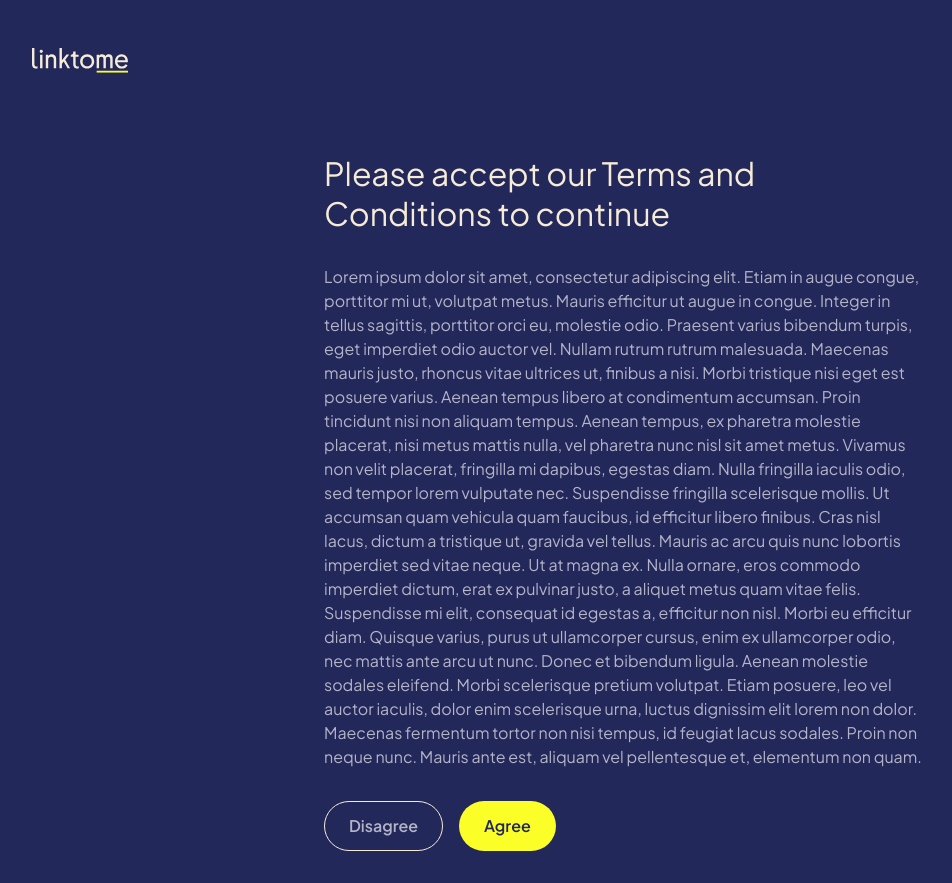
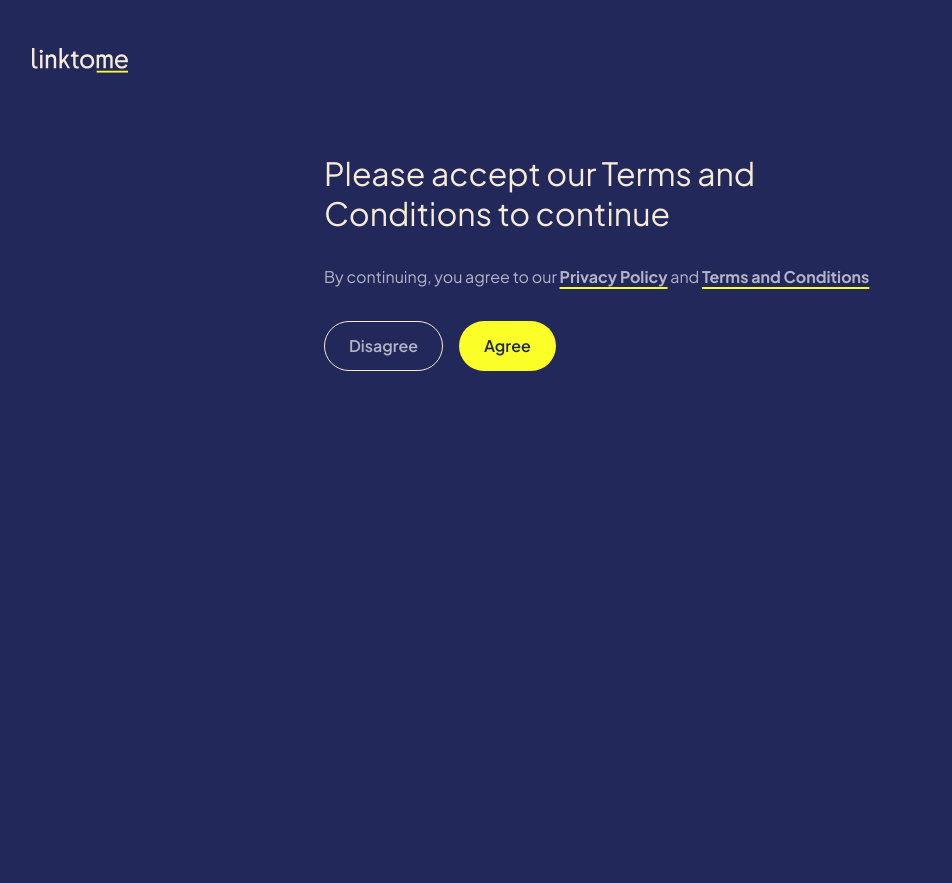
Before and after one commit to wadzee/linktome-dashboard, a Next.js app: page /welcome in a window 1280 px wide. Shown: the whole page, without its empty margins (16-968 px from the left). After the commit the page ends 800 px from the top, so only its background shows below. Built offline with nearby package versions, Linux system fonts and the light colour scheme; no server answers.

Commit message:
fix minor issue

```diff
--- a/src/components/Inputs/SelectField.tsx
+++ b/src/components/Inputs/SelectField.tsx
@@ -37,9 +37,9 @@ export function SelectField<TValue extends FieldValues>({
   return (
     <div className="relative">
       <Flex className={classNames("textfield", errors && "!border-red-500")}>
-        <select {...rest} {...register(name)}>
+        <select {...rest} {...register(name)} className="!bg-transparent">
           {options.map(({ label, value }, idx) => (
-            <option value={value} key={idx}>
+            <option value={value} key={idx} className="text-navy">
               {label}
             </option>
           ))}
--- a/src/components/Inputs/TextField.tsx
+++ b/src/components/Inputs/TextField.tsx
@@ -47,7 +47,7 @@ export function TextField<TValue extends FieldValues>({
               },
             }),
           })}
-          className={classNames("peer", label && "mt-3")}
+          className={classNames("peer z-10", label && "mt-3")}
         />
         {label && (
           <label
--- a/src/modules/welcome/CreateAPassword.tsx
+++ b/src/modules/welcome/CreateAPassword.tsx
@@ -26,7 +26,7 @@ export function CreateAPassword({ username, next }: CreateAPasswordProps) {
   const {
     register,
     handleSubmit,
-    formState: { errors },
+    formState: { errors, isSubmitting },
     watch,
   } = useForm<PasswordFormInput>({
     defaultValues: {
@@ -131,8 +131,12 @@ export function CreateAPassword({ username, next }: CreateAPasswordProps) {
         <Button
           type="submit"
           disabled={
-            !containMinimumLength || !containNumber || !containUppercaseLetter
+            !containMinimumLength ||
+            !containNumber ||
+            !containUppercaseLetter ||
+            isSubmitting
           }
+          isLoading={isSubmitting}
           className="w-full sm:w-fit"
         >
           Next
--- a/src/modules/welcome/ProfileCreation.tsx
+++ b/src/modules/welcome/ProfileCreation.tsx
@@ -63,7 +63,7 @@ export function ProfileCreation({
   const {
     register,
     handleSubmit,
-    formState: { errors, defaultValues },
+    formState: { errors, defaultValues, isSubmitting },
     setValue,
     watch,
   } = useForm<UserProfileInputForm>({
@@ -172,7 +172,11 @@ export function ProfileCreation({
           onImageUploaded={handleImageUpload}
           customFilename="image"
         />
-        <Button type="submit" className="mb-4 sm:w-fit">
+        <Button
+          type="submit"
+          className="mb-4 sm:w-fit"
+          isLoading={isSubmitting}
+        >
           Done
         </Button>
       </List>
--- a/src/modules/welcome/TermsAndCondition.tsx
+++ b/src/modules/welcome/TermsAndCondition.tsx
@@ -1,3 +1,4 @@
+import Link from "next/link";
 import { Button } from "src/components/Button/Button";
 import { Flex } from "src/components/Flex/Flex";
 import { List } from "src/components/List/List";
@@ -11,30 +12,22 @@ export function TermsAndCondition({ next }: TermsAndConditionProps) {
     <List gap="gap-4" className="gap-8 mb-8">
       <h3>Please accept our Terms and Conditions to continue</h3>
       <p className="text-light-navy">
-        Lorem ipsum dolor sit amet, consectetur adipiscing elit. Etiam in augue
-        congue, porttitor mi ut, volutpat metus. Mauris efficitur ut augue in
-        congue. Integer in tellus sagittis, porttitor orci eu, molestie odio.
-        Praesent varius bibendum turpis, eget imperdiet odio auctor vel. Nullam
-        rutrum rutrum malesuada. Maecenas mauris justo, rhoncus vitae ultrices
-        ut, finibus a nisi. Morbi tristique nisi eget est posuere varius. Aenean
-        tempus libero at condimentum accumsan. Proin tincidunt nisi non aliquam
-        tempus. Aenean tempus, ex pharetra molestie placerat, nisi metus mattis
-        nulla, vel pharetra nunc nisl sit amet metus. Vivamus non velit
-        placerat, fringilla mi dapibus, egestas diam. Nulla fringilla iaculis
-        odio, sed tempor lorem vulputate nec. Suspendisse fringilla scelerisque
-        mollis. Ut accumsan quam vehicula quam faucibus, id efficitur libero
-        finibus. Cras nisl lacus, dictum a tristique ut, gravida vel tellus.
-        Mauris ac arcu quis nunc lobortis imperdiet sed vitae neque. Ut at magna
-        ex. Nulla ornare, eros commodo imperdiet dictum, erat ex pulvinar justo,
-        a aliquet metus quam vitae felis. Suspendisse mi elit, consequat id
-        egestas a, efficitur non nisl. Morbi eu efficitur diam. Quisque varius,
-        purus ut ullamcorper cursus, enim ex ullamcorper odio, nec mattis ante
-        arcu ut nunc. Donec et bibendum ligula. Aenean molestie sodales
-        eleifend. Morbi scelerisque pretium volutpat. Etiam posuere, leo vel
-        auctor iaculis, dolor enim scelerisque urna, luctus dignissim elit lorem
-        non dolor. Maecenas fermentum tortor non nisi tempus, id feugiat lacus
-        sodales. Proin non neque nunc. Mauris ante est, aliquam vel pellentesque
-        et, elementum non quam.
+        By continuing, you agree to our{" "}
+        <Link
+          href="https://staging.linktome.xyz/legals/privacy-policy"
+          target="_blank"
+          className="links"
+        >
+          Privacy Policy
+        </Link>{" "}
+        and{" "}
+        <Link
+          href="https://staging.linktome.xyz/legals/tnc"
+          target="_blank"
+          className="links"
+        >
+          Terms and Conditions
+        </Link>
       </p>
       <Flex className="mb-8">
         <Button variant="secondary" onClick={() => next(false)}>
--- a/src/styles/globals.css
+++ b/src/styles/globals.css
@@ -215,4 +215,12 @@
     @apply bg-opacity-25;
     @apply rounded-full;
   }
+
+  .links {
+    @apply font-bold;
+    @apply underline;
+    @apply decoration-2;
+    @apply decoration-secondary-dark;
+    @apply underline-offset-4;
+  }
 }
```
